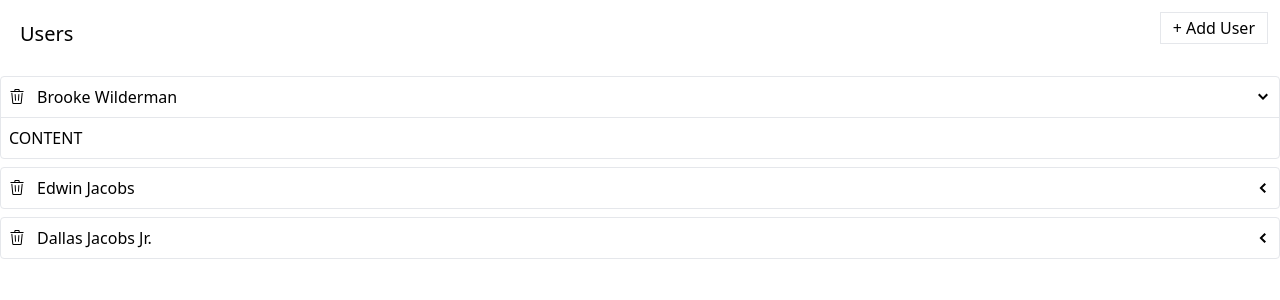
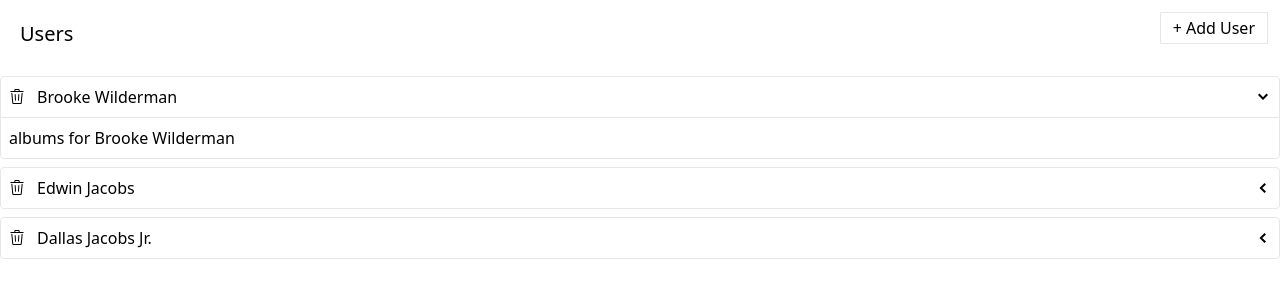
Before and after one commit to bishalkunwar/HandsOnReact, a React (Create React App) app in the folder photoapp/: page / in a window 1280 px wide. Both pictures are taken after a click on the element 1263 px from the left and 97 px from the top of the page. Shown: the top 300 px of the page. Built offline with nearby package versions, Linux system fonts and the light colour scheme; data requests are answered from the project's data file.

Commit message:
userslist and album list of specific user well connected via props

```diff
--- /dev/null
+++ b/photoapp/src/components/AlbumLists.js
@@ -0,0 +1,7 @@
+export default function AlbumList({user}){
+    return(
+        <div>
+            albums for {user.name}
+        </div>
+    );
+};
--- a/photoapp/src/components/UserListItem.js
+++ b/photoapp/src/components/UserListItem.js
@@ -3,7 +3,7 @@ import Button from "./Button";
 import { deleteUser } from "../store";
 import useThunk from "../hooks/use-thunk";
 import ExpandablePanel from "./ExpandablePanel";
-import { Fragment } from "react";
+import AlbumList from "./AlbumLists";
 
 export default function UserListItem({user}){
 
@@ -23,6 +23,6 @@ export default function UserListItem({user}){
         </>
 
     return(
-        <ExpandablePanel header={header}>CONTENT</ExpandablePanel>
+        <ExpandablePanel header={header}><AlbumList user={user}/></ExpandablePanel>
     );
 };
```
